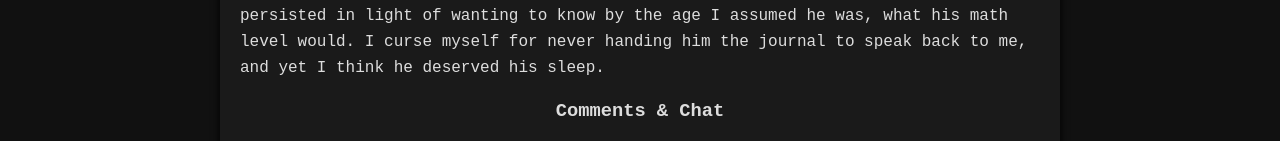
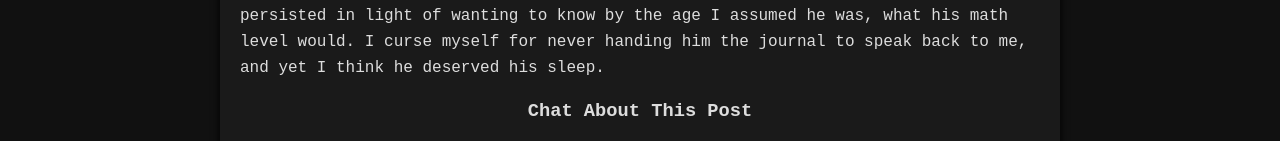
Before and after one commit to Lxsoftroxs/Lxsoftroxs.github.io, a Jekyll site: the page built from _poetry/second-poem.md, in a window 1280 px wide. Shown: the part 501-642 px from the top of the page. Built offline with Jekyll 4.4.1, drawn with Linux system fonts in a browser that asks for light colours; comment, search, counter and statistics services are not loaded; some of the changed text lies outside the part shown; grey boxes are pictures that could not be loaded.

Commit message:
Update post_comments.html

```diff
--- a/_includes/post_comments.html
+++ b/_includes/post_comments.html
@@ -1,14 +1,15 @@
 <!-- _includes/post_comments.html -->
 
-<h3>Comments & Chat</h3>
+{% assign channel = page.slug %}
 
+<h3>Chat About This Post</h3>
 <iframe
-  src="https://kiwiirc.com/client/irc.libera.chat/#{{ page.channel_name }}"
-  style="border:0; width:100%; height:500px;">
+  src="https://kiwiirc.com/client/irc.libera.chat/#{{ channel }}"
+  style="border:0; width:100%; height:600px;">
 </iframe>
 
 <p>
-  <a href="/logs/{{ page.channel_name }}.html" target="_blank">
-    View Chat History for this Post
+  <a href="/logs/{{ channel }}.html" target="_blank">
+    View Chat History
   </a>
 </p>
```
